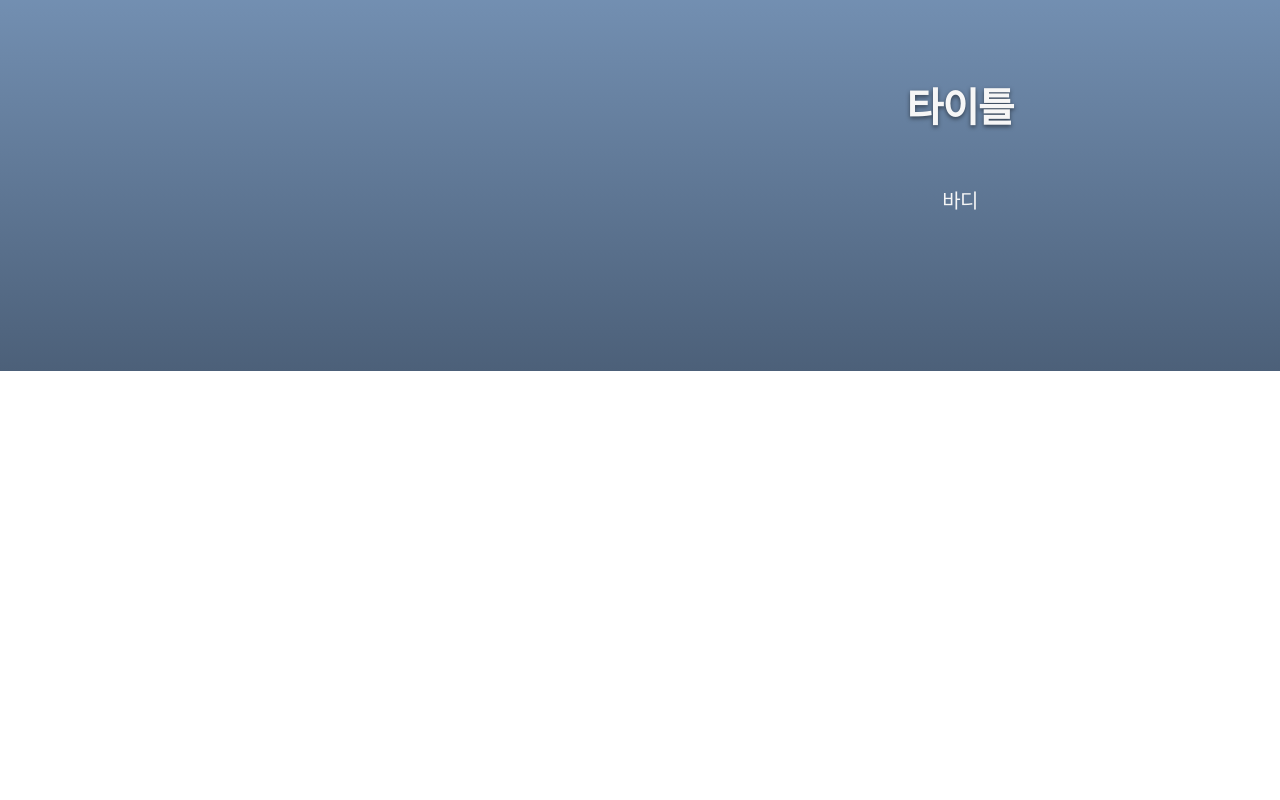
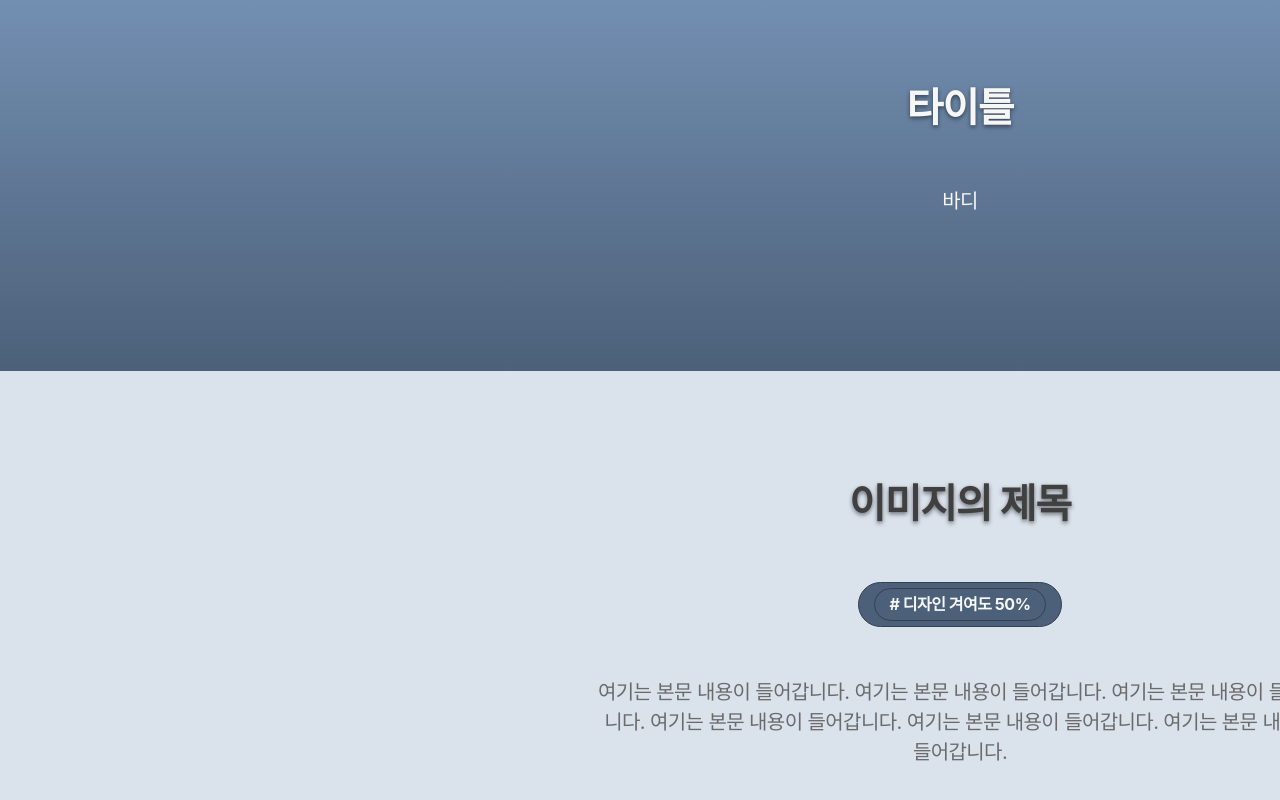
Before and after one commit to pnci1029/FolioPark, a React (Create React App) app in the folder FolioPark_FE/: page / in a window 1280 px wide. Shown: the part 975-1775 px from the top of the page. Before the commit the page ends 1346 px from the top, so only its background shows below. Built offline with nearby package versions, Linux system fonts and the light colour scheme.

Commit message:
image box box area 추가

```diff
--- a/FolioPark_FE/src/components/common/Main.tsx
+++ b/FolioPark_FE/src/components/common/Main.tsx
@@ -46,6 +46,28 @@ export function Main() {
                 </div>
 
 
+                {/*  image box box area  */}
+                <div className={style.imageBoxArea}>
+                    <div className={style.textArea}>
+                        <div className={style.titleWrapper}>
+                            이미지의 제목
+                        </div>
+                        <div className={style.hashTagWrapper}>
+                            <div className={style.tags}>
+                                <div className={style.tags}>
+                                    <span className={style.tagText}>디자인 겨여도 50%</span>
+                                </div>
+                            </div>
+                        </div>
+
+                        <div className={style.bodyWrapper}>
+                            여기는 본문 내용이 들어갑니다. 여기는 본문 내용이 들어갑니다.
+                            여기는 본문 내용이 들어갑니다. 여기는 본문 내용이 들어갑니다.
+                            여기는 본문 내용이 들어갑니다. 여기는 본문 내용이 들어갑니다.
+                        </div>
+                    </div>
+                </div>
+
             </div>
         </>
     );
```
Lines whose indentation alone changed are shown as unchanged.
